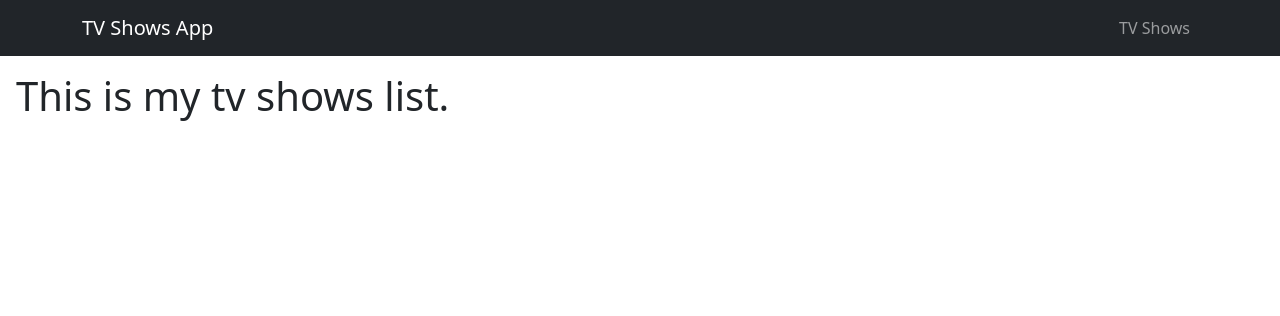
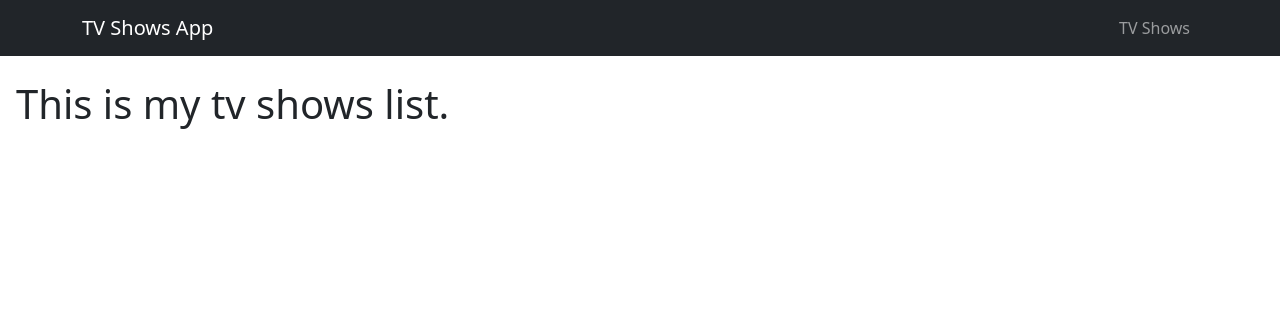
Before and after one commit to IskraNa/devops-project, a Django app: page /index/ in a window 1280 px wide. Shown: the top 316 px of the page. Run offline with Django 4.2, Linux system fonts and the light colour scheme.

Commit message:
base changed

```diff
--- a/tvshows/templates/base.html
+++ b/tvshows/templates/base.html
@@ -19,7 +19,7 @@
     </div>
   </nav>
   {% block super %}
-    <h1 class="mx-3 my-3">This is my tv shows list.</h1>
+    <h1 class="mx-3 my-4">This is my tv shows list.</h1>
   {% endblock %}
 
   {% block content %}
```
